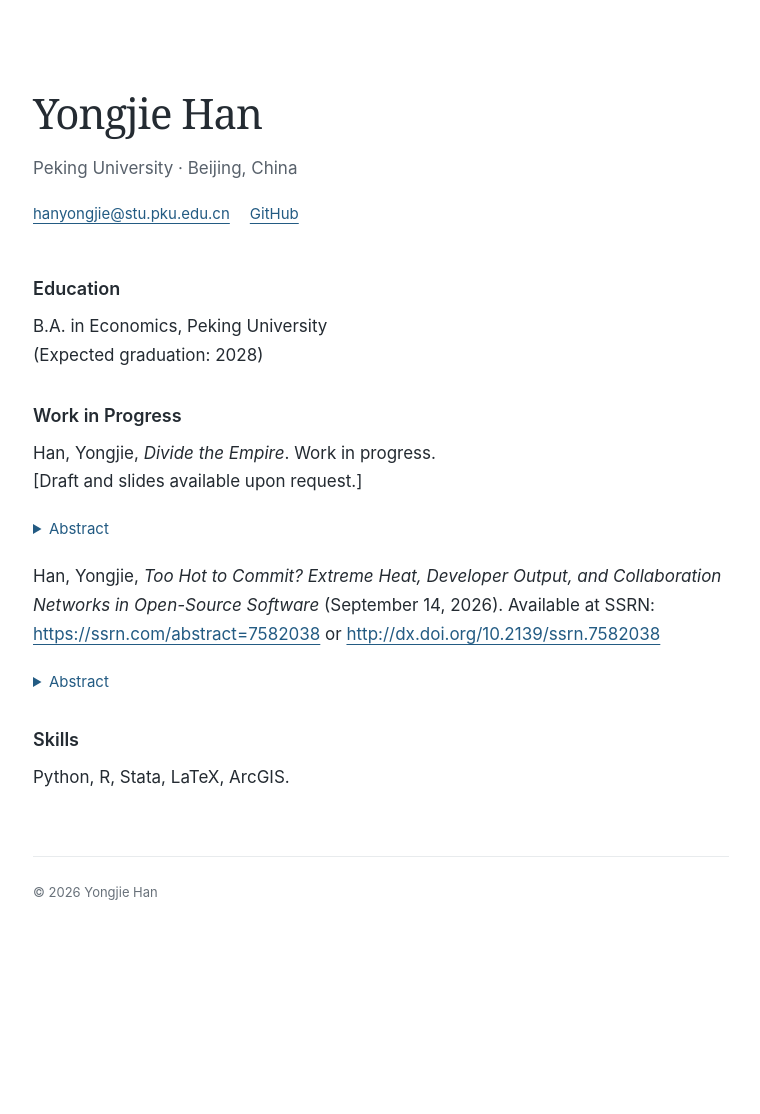
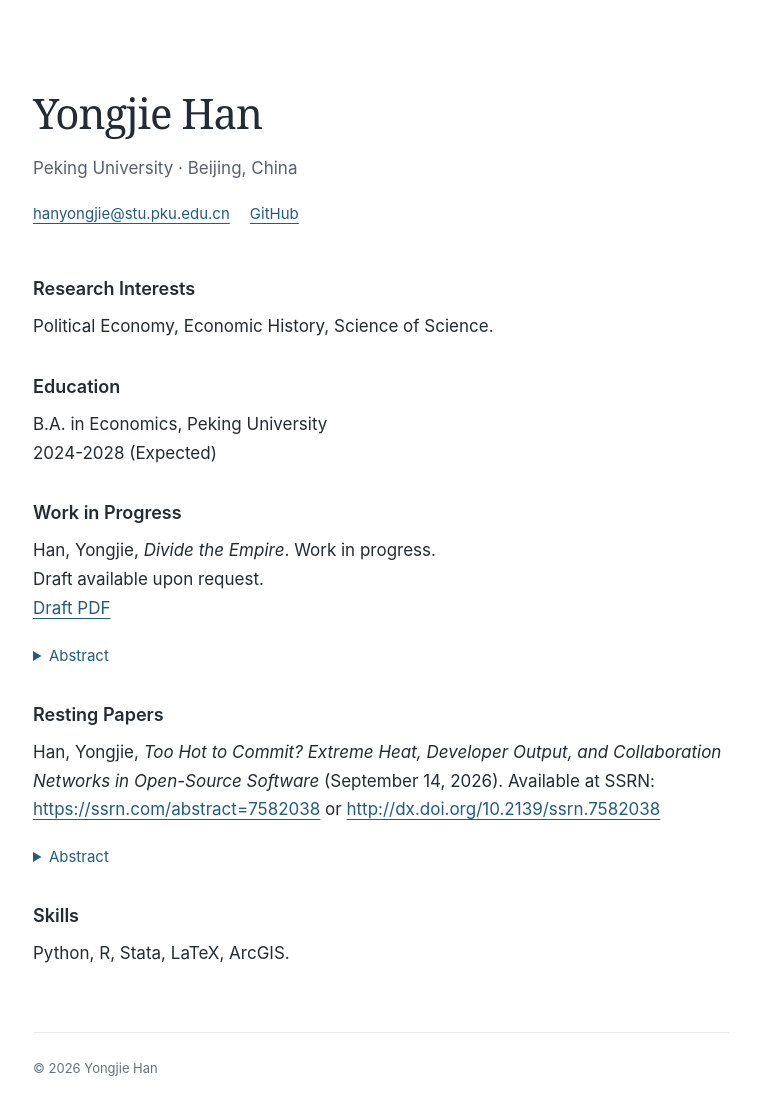
Before and after one commit to yongjiehan/yongjiehan.github.io, a Jekyll site: the page built from _pages/about.md, in a window 1280 px wide. Shown: the whole page, without its empty margins (259-1019 px from the left). Built offline with Jekyll 4.4.1, drawn with Linux system fonts in a browser that asks for light colours; before the commit the page ends 938 px from its top, so only the background shows below that; part of the change alters nothing that is shown.

Commit message:
updated slides

```diff
--- a/_pages/about.md
+++ b/_pages/about.md
@@ -11,20 +11,27 @@ redirect_from:
   - /resume-json
 ---
 
+## Research Interests
+
+Political Economy, Economic History, Science of Science.
+
 ## Education
 
 B.A. in Economics, Peking University<br>
-(Expected graduation: 2028)
+2024-2028 (Expected)
 
 ## Work in Progress
 
 Han, Yongjie, *Divide the Empire*. Work in progress.<br>
-[Draft and slides available upon request.]
+Draft available upon request.<br>
+[Draft PDF](https://www.dropbox.com/scl/fi/ojg5dzxh7xb7zul0h3y7o/Divide_the_Empire_Nov7.pdf?rlkey=mjunsvvn0rb5w4989yg50iy9f&st=v00ltdbl&e=1&dl=0)
 
 <details class="paper-abstract">
   <summary>Abstract</summary>
-  <p>Abstract forthcoming.</p>
+  <p>How would autocrats "gerrymander" their territories? I model the formation of subnational administrative boundaries under a rent-maximizing Leviathan that designs a tessellation to maximize its payoff given the threat of secession posed by local governors. Since stronger provinces can facilitate rent extraction but also increase the risk of secession, geographic inefficiency can be politically desirable to the ruler insofar as it constrains local power. I investigate the underlying geometric implications using a quantitative simulation with granular information on the historical geography of China. I find that, once political considerations are accounted for, (i) boundaries become less compact and more interlocking than under the efficient benchmark, (ii) their boundaries follow geographic barriers less closely, and (iii) these distortions diminish as state capacity increases. In this view, inefficient internal borders are the spatial form of the control--efficiency trade-off in autocracies.</p>
 </details>
+
+## Resting Papers
 
 Han, Yongjie, *Too Hot to Commit? Extreme Heat, Developer Output, and Collaboration Networks in Open-Source Software* (September 14, 2026). Available at SSRN: [https://ssrn.com/abstract=7582038](https://ssrn.com/abstract=7582038) or [http://dx.doi.org/10.2139/ssrn.7582038](http://dx.doi.org/10.2139/ssrn.7582038)
 
```
